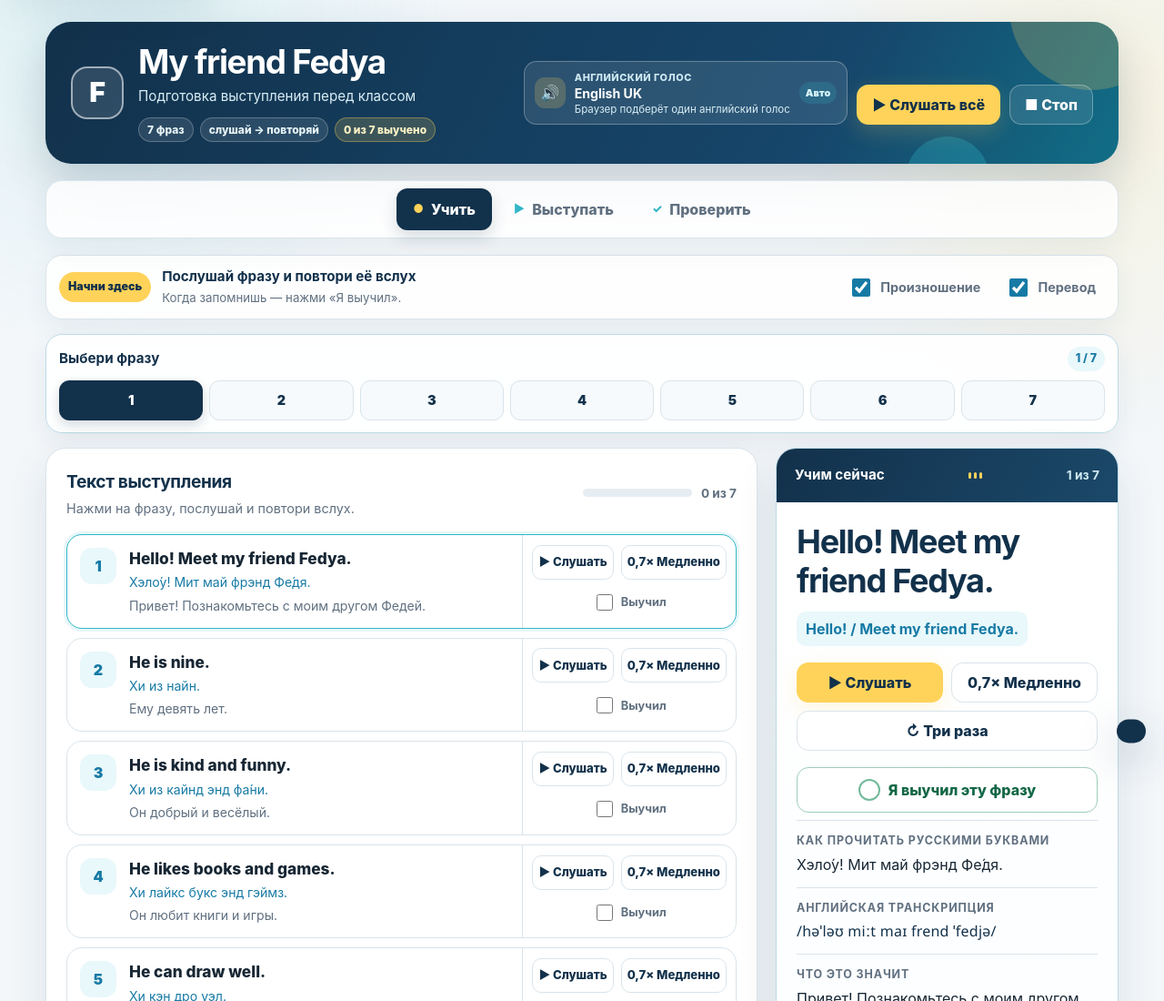
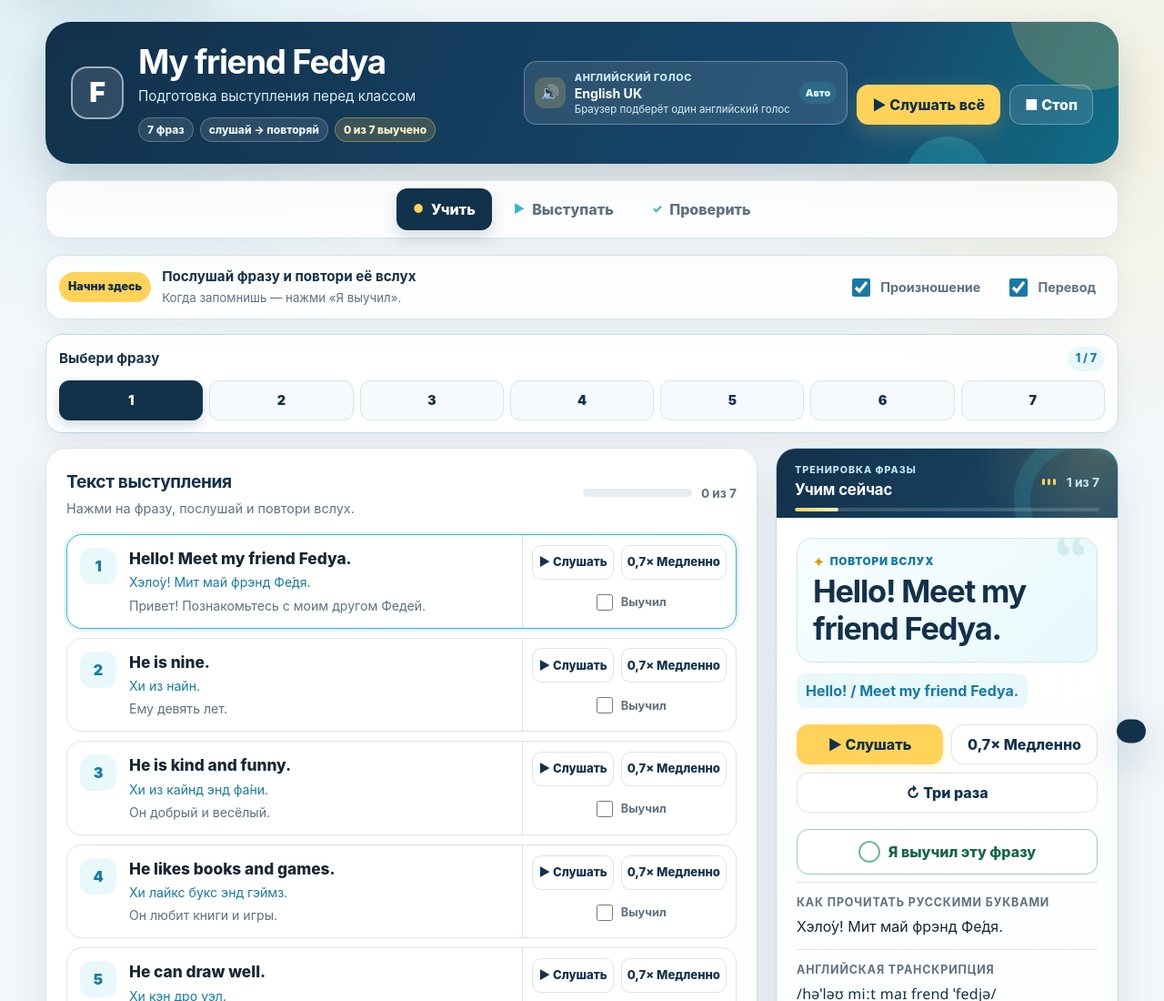
Before and after one commit to AlexNatny/fedya-trainer, a plain HTML site: page index.html in a window 1280 px wide. Shown: the top 1100 px of the page at 91% size. Drawn offline with Linux system fonts and the light colour scheme.

Commit message:
Add files via upload

```diff
--- a/index.html
+++ b/index.html
@@ -655,22 +655,87 @@
       }
 
       .coach-head {
+        position: relative;
         display: flex;
         align-items: center;
         justify-content: space-between;
-        padding: 18px 20px;
-        background: var(--navy);
+        gap: 14px;
+        overflow: hidden;
+        padding: 16px 20px 18px;
+        background:
+          radial-gradient(circle at 93% 8%, rgba(255, 211, 90, 0.2), transparent 8rem),
+          linear-gradient(118deg, var(--navy), var(--navy-2));
         color: #fff;
       }
 
+      .coach-head::after {
+        position: absolute;
+        right: -34px;
+        bottom: -54px;
+        width: 112px;
+        height: 112px;
+        border: 18px solid rgba(49, 182, 200, 0.18);
+        border-radius: 50%;
+        content: "";
+        pointer-events: none;
+      }
+
+      .coach-head-main,
+      .coach-head-side {
+        position: relative;
+        z-index: 1;
+      }
+
+      .coach-head-main {
+        display: grid;
+        gap: 1px;
+      }
+
+      .coach-kicker {
+        color: #bfe6ee;
+        font-size: 0.67rem;
+        font-weight: 850;
+        letter-spacing: 0.09em;
+        text-transform: uppercase;
+      }
+
       .coach-head strong {
-        font-size: 0.95rem;
+        font-size: 1.05rem;
+        letter-spacing: -0.01em;
+      }
+
+      .coach-head-side {
+        display: flex;
+        align-items: center;
+        gap: 12px;
       }
 
       .coach-step {
         color: #cfeaf3;
         font-size: 0.86rem;
         font-weight: 750;
+        white-space: nowrap;
+      }
+
+      .coach-progress {
+        position: absolute;
+        right: 20px;
+        bottom: 7px;
+        left: 20px;
+        z-index: 1;
+        height: 4px;
+        overflow: hidden;
+        border-radius: 999px;
+        background: rgba(255, 255, 255, 0.16);
+      }
+
+      .coach-progress span {
+        display: block;
+        width: 14.28%;
+        height: 100%;
+        border-radius: inherit;
+        background: linear-gradient(90deg, var(--yellow), #ffeeb0);
+        transition: width 260ms ease;
       }
 
       .sound-wave {
@@ -710,10 +775,52 @@
         padding: 22px;
       }
 
+      .coach-focus {
+        position: relative;
+        overflow: hidden;
+        border: 1px solid #c9e8ef;
+        border-radius: 17px;
+        background: linear-gradient(135deg, #f8feff 0%, var(--cyan-soft) 100%);
+        padding: 15px 17px 16px;
+      }
+
+      .coach-focus::after {
+        position: absolute;
+        top: -20px;
+        right: 9px;
+        color: rgba(23, 122, 165, 0.12);
+        content: "“";
+        font-family: Georgia, serif;
+        font-size: 5rem;
+        font-weight: 900;
+        line-height: 1;
+        pointer-events: none;
+      }
+
+      .coach-focus-label {
+        position: relative;
+        z-index: 1;
+        display: flex;
+        align-items: center;
+        gap: 6px;
+        color: var(--blue);
+        font-size: 0.74rem;
+        font-weight: 900;
+        letter-spacing: 0.06em;
+        text-transform: uppercase;
+      }
+
+      .coach-focus-label span {
+        color: #d69d00;
+        font-size: 0.9rem;
+      }
+
       .coach-sentence {
+        position: relative;
+        z-index: 1;
         margin: 0;
         color: var(--navy);
-        font-size: clamp(1.55rem, 3vw, 2.25rem);
+        font-size: clamp(1.55rem, 3vw, 2.15rem);
         line-height: 1.2;
         letter-spacing: -0.035em;
       }
@@ -1619,7 +1726,9 @@
       }
 
       .coach-head {
-        background: linear-gradient(115deg, var(--navy), var(--navy-2));
+        background:
+          radial-gradient(circle at 93% 8%, rgba(255, 211, 90, 0.2), transparent 8rem),
+          linear-gradient(118deg, var(--navy), var(--navy-2));
       }
 
       .coach-body {
@@ -2554,18 +2663,57 @@
       @media (max-width: 720px) {
         /* Выбранная фраза остаётся перед глазами, пока список прокручивается. */
         .coach {
-          max-height: 252px;
+          max-height: 300px;
           overflow: hidden;
         }
 
         .coach-head {
-          min-height: 44px;
-          padding-block: 10px;
+          min-height: 58px;
+          padding: 10px 14px 14px;
+        }
+
+        .coach-head-main {
+          gap: 0;
+        }
+
+        .coach-kicker {
+          font-size: 0.58rem;
+        }
+
+        .coach-head strong {
+          font-size: 0.98rem;
+        }
+
+        .coach-head-side {
+          gap: 7px;
+        }
+
+        .coach-step {
+          font-size: 0.78rem;
+        }
+
+        .coach-progress {
+          right: 14px;
+          bottom: 6px;
+          left: 14px;
         }
 
         .coach .coach-body {
           overflow: hidden;
           padding: 11px 14px 12px;
+        }
+
+        .coach .coach-focus {
+          border-radius: 14px;
+          padding: 9px 11px 10px;
+        }
+
+        .coach .coach-focus-label {
+          font-size: 0.66rem;
+        }
+
+        .coach .coach-focus-label span {
+          font-size: 0.8rem;
         }
 
         .coach .coach-sentence {
@@ -2728,12 +2876,21 @@
 
             <aside class="panel coach" id="coach" aria-label="Тренажёр выбранной фразы">
               <div class="coach-head">
-                <strong>Учим сейчас</strong>
-                <div class="sound-wave" id="coachWave" aria-hidden="true"><span></span><span></span><span></span></div>
-                <span class="coach-step" id="coachStep">1 из 7</span>
+                <div class="coach-head-main">
+                  <span class="coach-kicker">Тренировка фразы</span>
+                  <strong>Учим сейчас</strong>
+                </div>
+                <div class="coach-head-side">
+                  <div class="sound-wave" id="coachWave" aria-hidden="true"><span></span><span></span><span></span></div>
+                  <span class="coach-step" id="coachStep">1 из 7</span>
+                </div>
+                <div class="coach-progress" aria-hidden="true"><span id="coachProgressFill"></span></div>
               </div>
               <div class="coach-body">
-                <h2 class="coach-sentence" id="coachSentence"></h2>
+                <div class="coach-focus">
+                  <div class="coach-focus-label"><span aria-hidden="true">✦</span> Повтори вслух</div>
+                  <h2 class="coach-sentence" id="coachSentence"></h2>
+                </div>
                 <p class="coach-chunks" id="coachChunks"></p>
                 <div class="coach-audio">
                   <button class="button button-primary" id="coachListen" type="button">▶ Слушать</button>
@@ -2935,6 +3092,7 @@
         coach: document.getElementById("coach"),
         coachWave: document.getElementById("coachWave"),
         coachStep: document.getElementById("coachStep"),
+        coachProgressFill: document.getElementById("coachProgressFill"),
         coachSentence: document.getElementById("coachSentence"),
         coachChunks: document.getElementById("coachChunks"),
         coachHint: document.getElementById("coachHint"),
@@ -3084,6 +3242,7 @@
         const sentence = sentences[state.selected];
         renderPhrasePicker();
         els.coachStep.textContent = `${state.selected + 1} из ${sentences.length}`;
+        els.coachProgressFill.style.width = `${((state.selected + 1) / sentences.length) * 100}%`;
         els.coachSentence.textContent = sentence.text;
         els.coachChunks.textContent = sentence.chunks;
         els.coachHint.textContent = sentence.hint;
@@ -3144,9 +3303,11 @@
         }
         const isBritish = /^en[-_]GB/i.test(voice.lang);
         const language = isBritish ? "English UK" : voice.lang.replace(/[-_].*$/, "").toUpperCase();
-        els.voiceName.textContent = voice.name;
-        els.voiceMeta.textContent = `${language} · один голос для всех фраз`;
-        els.voiceStatus.textContent = "Готов";
+        const shortName = voice.name.replace(/\s*-\s*English(?:\s*\([^)]*\))?$/i, "").trim();
+        const natural = /(natural|neural|enhanced)/i.test(voice.name);
+        els.voiceName.textContent = shortName || voice.name;
+        els.voiceMeta.textContent = `${language} · ${natural ? "более живое звучание" : "чёткое произношение"}`;
+        els.voiceStatus.textContent = natural ? "Живой" : "Готов";
       }
 
       function loadVoices() {
@@ -3165,6 +3326,11 @@
       function selectedVoice() {
         const british = state.voices.filter((voice) => /^en[-_]GB/i.test(voice.lang));
         const preferredNames = [
+          /Microsoft.*Sonia.*Natural/i,
+          /Microsoft.*Libby.*Natural/i,
+          /Microsoft.*Ryan.*Natural/i,
+          /Microsoft.*Jenny.*Natural/i,
+          /Microsoft.*(Natural|Neural|Enhanced|Online)/i,
           /Google UK English Female/i,
           /Microsoft.*Sonia/i,
           /Microsoft.*Libby/i,
```
